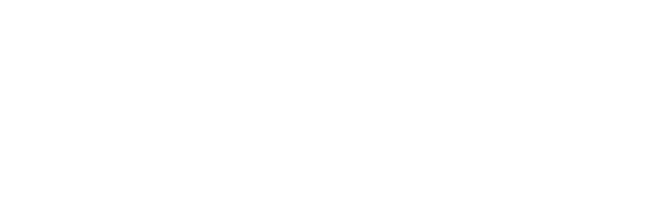
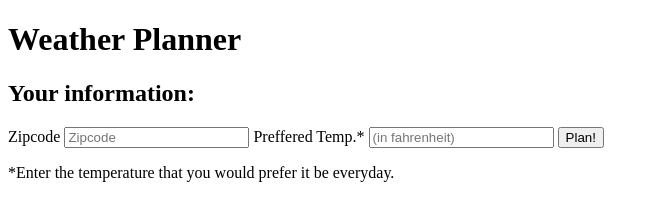
Before and after one commit to gabrielcarino/Weather-Planner, a plain HTML site: page index.html in a window 1280 px wide. Shown: the whole page, without its empty margins (0-659 px from the left). Drawn offline with Linux system fonts and the light colour scheme.

Commit message:
add submit form to HTML doc with basic fields.

```diff
--- a/index.html
+++ b/index.html
@@ -8,6 +8,40 @@
     <link rel="stylesheet" type="text/css" href="style.css">
   </head>
   <body>
+    <header>
+      <h1>Weather Planner</h1>
+    </header>
+    <div class="input-container">
+      <form  id="input-form">
+        <h2>Your information:</h2>
+        <label>Zipcode</label>
+        <input
+          type="number"
+          name="zip"
+          value=""
+          placeholder="Zipcode"
+          class="input-text"
+          maxlength="5"
+        />
+        <label>Preffered Temp.*</label>
+        <input
+          type="number"
+          name="temp"
+          value=""
+          placeholder="(in fahrenheit)"
+          class="input-text"
+          minlength="2"
+          maxlength="3"
+        />
+        <input
+          type="submit"
+          name="submit"
+          value="Plan!"
+          class="submit"
+        />
+        <p>*Enter the temperature that you would prefer it be everyday.</p>
+      </form>
+    </div>
     <script type="text/javascript" src="src/index.js"></script>
   </body>
 </html>
```
